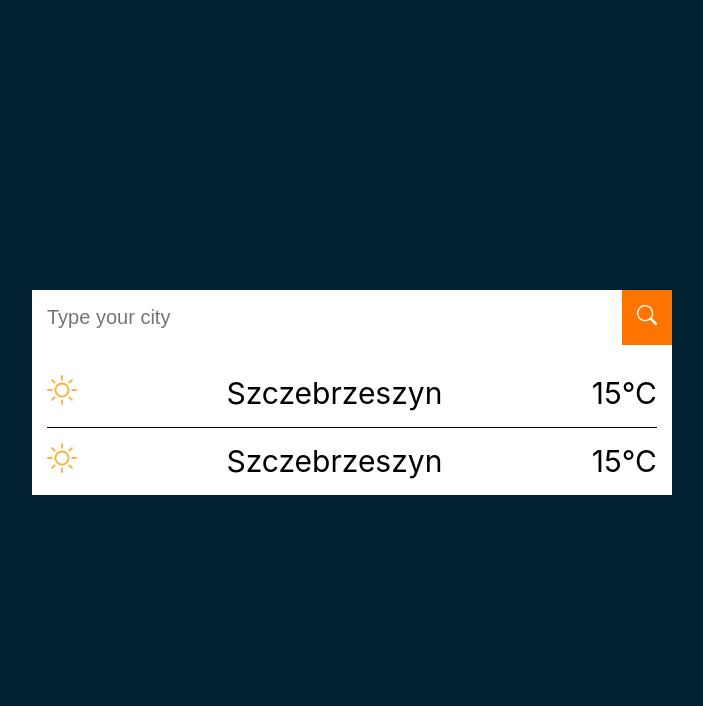
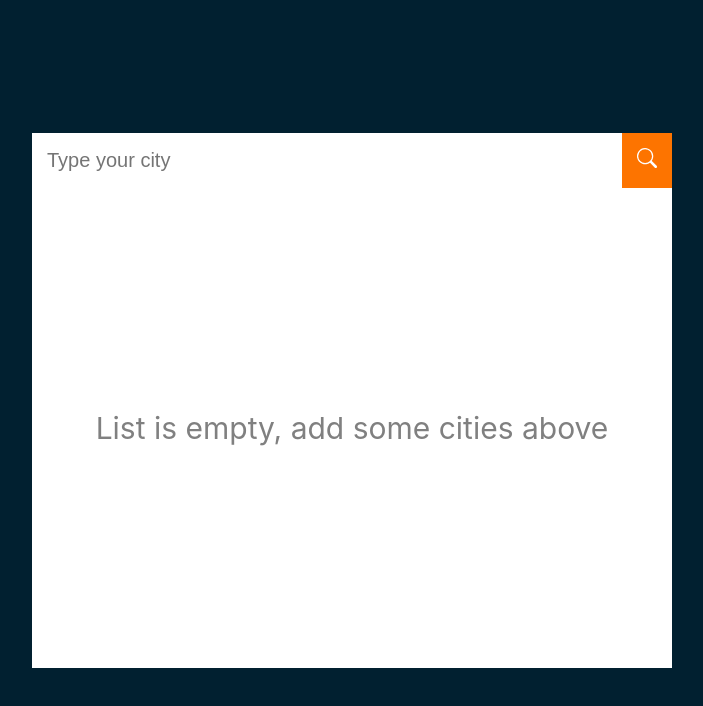
Before and after one commit to wiktormusial/whapi, a React (Create React App) app: page / in a window 1280 px wide. Shown: the top 706 px of the page, without its empty margins (288-991 px from the left). Built offline with nearby package versions, Linux system fonts and the light colour scheme.

Commit message:
Display empty list when 0 items in store

```diff
--- a/src/components/List/List.css
+++ b/src/components/List/List.css
@@ -4,8 +4,22 @@
   color: black;
 }
 
+.list-empty {
+  background-color: white;
+  height: 60vh;
+  font-size: 30px;
+  display: flex;
+  align-items: center;
+  justify-content: center;
+  color: gray;
+}
+
 @media screen and (max-width: 760px){
     .list {
+      min-height: 100vh;
+    }
+
+    .list-empty {
       min-height: 100vh;
     }
 }
--- /dev/null
+++ b/src/components/List/ListEmpty.tsx
@@ -0,0 +1,7 @@
+import "./List.css";
+
+const ListEmpty = () => {
+  return <div className="list-empty" data-testid="list-empty">List is empty, add some cities above</div>;
+};
+
+export default ListEmpty;
--- a/src/components/List/index.tsx
+++ b/src/components/List/index.tsx
@@ -1,7 +1,13 @@
+import { useAppSelector } from "../../hooks/redux/hooks";
+import { selectCities } from "../../store/cities/citiesSlice";
 import ListElement from "./ListElement";
+import ListEmpty from "./ListEmpty";
 import "./List.css";
 
 const List = () => {
+  const cities = useAppSelector(selectCities);
+
+  if (cities.length !== 0) {
     return (
       <div className="list">
         <ul className="list-cities">
@@ -10,6 +16,9 @@ const List = () => {
         </ul>
       </div>
     );
+  } else {
+    return <ListEmpty />;
+  }
 };
 
 export default List;
--- a/src/store/cities/citiesSlice.ts
+++ b/src/store/cities/citiesSlice.ts
@@ -10,9 +10,9 @@ interface State {
   cities: Cities[];
 }
 
-const initialState = {
+const initialState: State = {
   cities: [],
-} as State;
+};
 
 const citiesSlice = createSlice({
   name: "cities",
@@ -24,8 +24,8 @@ const citiesSlice = createSlice({
   },
 });
 
-export const { addCity } = citiesSlice.actions
+export const { addCity } = citiesSlice.actions;
 
-export const selectCities = (state: RootState) => state.cities;
+export const selectCities = (state: RootState) => state.cities.cities;
 
 export default citiesSlice.reducer;
```
Also changed, not shown: 2 other files (tests, documents, lock files or other folders). Lines whose indentation alone changed are shown as unchanged.
